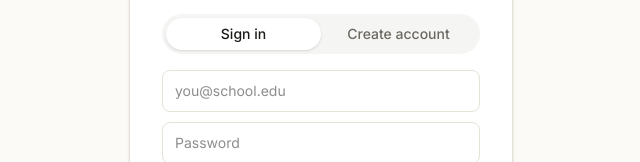
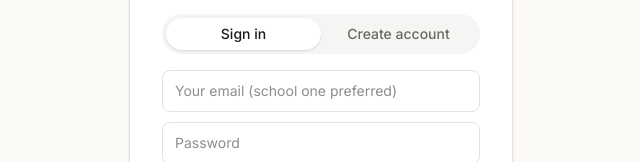
Before and after one commit to tedevH/videotutor, a Next.js app: page /login in a window 1280 px wide. Shown: the part 308-470 px from the top of the page, without its empty margins (319-959 px from the left). Built offline with nearby package versions, Linux system fonts and the light colour scheme; no server answers.

Commit message:
Softer email prompt on sign-in

```diff
--- a/src/app/login/login-form.tsx
+++ b/src/app/login/login-form.tsx
@@ -125,7 +125,7 @@ export function LoginForm({ next, initialMode = "signin" }: { next: string; init
           autoComplete="email"
           value={email}
           onChange={(e) => setEmail(e.target.value)}
-          placeholder="you@school.edu"
+          placeholder="Your email (school one preferred)"
           className="w-full rounded-lg border border-line px-3 py-2.5 text-sm outline-none focus:border-accent"
         />
         {(mode === "signin" || mode === "signup") && (
```
